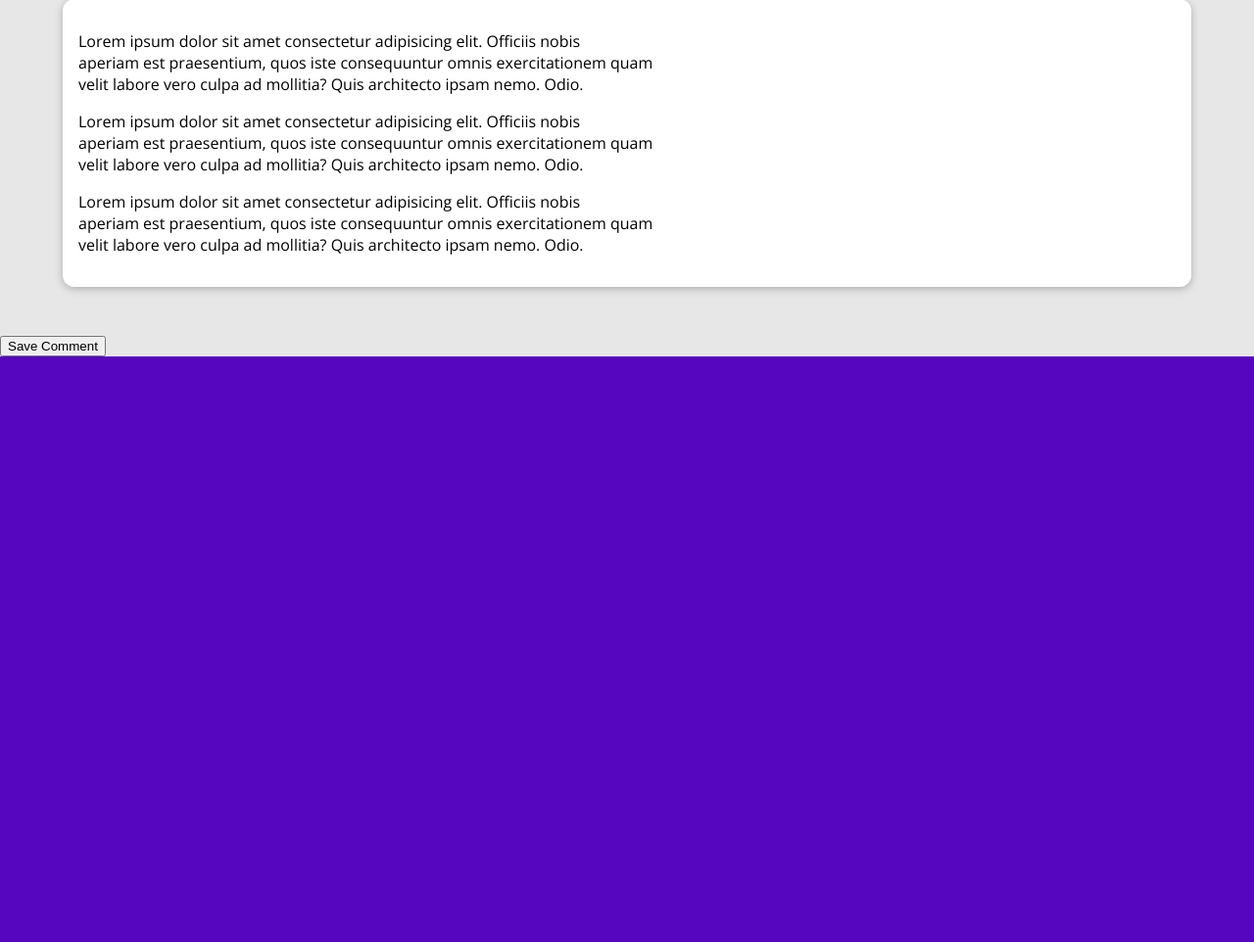
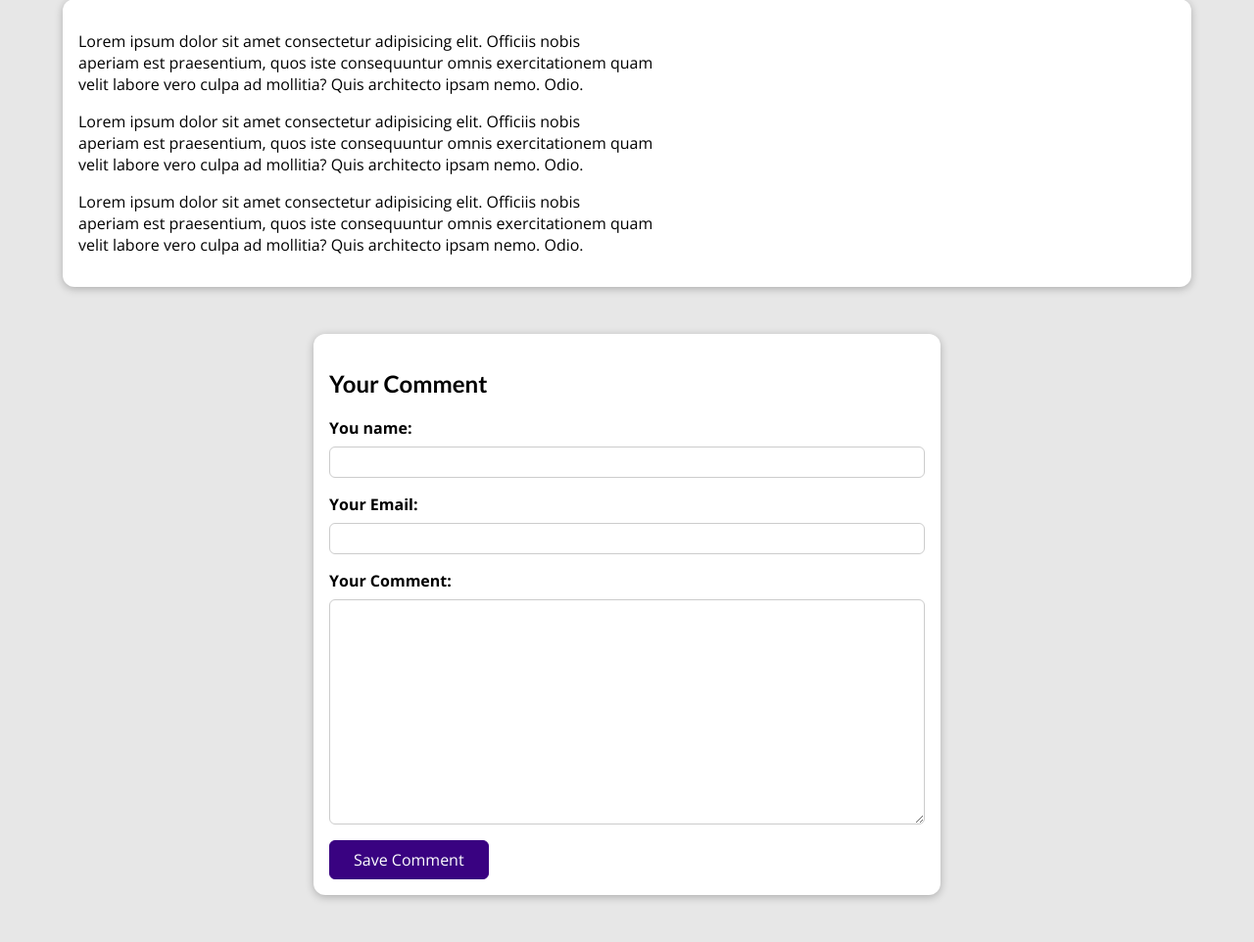
Before and after one commit to AnasYousry2603/Blog-Django-Project, a Django app: a page that uses blog/templates/blog/post-detail.html in a window 1280 px wide. Shown: the part 529-1491 px from the top of the page at 98% size. Before the commit the page ends 893 px from the top, so only its background shows below. Run offline with Django 5.2, Linux system fonts and the light colour scheme; data comes from the database, SQL or seed files in the repository; both versions use the stored data as it was after the commit.

Commit message:
added comment Field and did some stylings

```diff
--- a/blog/forms.py
+++ b/blog/forms.py
@@ -1,10 +1,9 @@
 from django import forms
 from .models import Comment
 
-class Commentform(forms.Form):
+class Commentform(forms.ModelForm):
     class Meta:
         model = Comment
-        fields = "__all__"
         exclude = ["post"]
         labels = {
             "user_name": "You name",
--- a/blog/templates/blog/post-detail.html
+++ b/blog/templates/blog/post-detail.html
@@ -19,7 +19,7 @@
   </div>
   <article>
     <img src="{{ post.image.url }}" alt="{{ post.title }}" />
-    <address>By <a href="mailto:{{ post.author.email }}">{{ post.author }}</a></address>
+    <address>By <a href="mailto:{{ post.author.email_address }}">{{ post.author }}</a></address>
     <div>Last updated on <time>{{ post.date|date:"d M Y" }}</time></div>
   </article>
 </section>
@@ -27,10 +27,19 @@
 <main>
   {{ post.content|linebreaks }}
 </main>
-<div>
-  <form>
-    {{ comment_form }}
+
+<section id="comment-form">
+  <h2>Your Comment</h2>
+  <form action="{% url "post-detail-page" post.slug %}" method="POST">
+	{% csrf_token %}
+    {% for form_field in comment_form %}
+      <div class="form-control {% if form_field.errors %}invalid{% endif %}">
+        {{ form_field.label_tag }}
+        {{ form_field }}
+        {{ form_field.errors }}
+      </div>
+    {% endfor %}
     <button>Save Comment</button>
   </form>
-</div>
+</section>
 {% endblock %}
--- a/blog/views.py
+++ b/blog/views.py
@@ -1,9 +1,11 @@
-
-from .models import Post
 from django.shortcuts import render, get_object_or_404
 from django.views.generic import TemplateView, ListView, DetailView
 from django.views.generic.base import RedirectView
+from django.views import View
+from django.http import HttpResponseRedirect
+from django.urls import reverse
 
+from .models import Post
 from .forms import Commentform
 
 # Create your views here.
@@ -33,16 +35,35 @@ class AllPostsview(ListView):
 #     })
 
 
-class SinglePostView(DetailView):
+class SinglePostView(View):
     template_name = "blog/post-detail.html"
     model = Post
 
-    def get_context_data(self, **kwargs):
-        context = super().get_context_data(**kwargs)
-        context["post_tags"] = self.object.tags.all()
-        context["comment_form"] = Commentform()
-        return context
+    def get(self, request, slug):
+        post = Post.objects.get(slug=slug)
+        context = {
+            "post": post,
+            "post_tags": post.tags.all(),
+            "comment_form": Commentform()
+        }
+        return render(request, "blog/post-detail.html", context)
 
+    def post(self, request, slug):
+        comment_form = Commentform(request.POST)
+        post = Post.objects.get(slug=slug)
+
+        if comment_form.is_valid():
+            comment = comment_form.save(commit=False)
+            comment.post = post
+            comment.save()
+            return HttpResponseRedirect(reverse("post-detail-page", args=[slug]))
+
+        context = {
+            "post": post,
+            "post_tags": post.tags.all(),
+            "comment_form": Commentform()
+        }
+        return render(request, "blog/post-detail.html", context)
 # def post_detail(request, slug):
 #     identified_post = get_object_or_404(Post, slug=slug)
 #     return render(request, "blog/post-detail.html", {
```
Also changed, not shown: blog/urls.py (line endings or trailing spaces), db.sqlite3.
